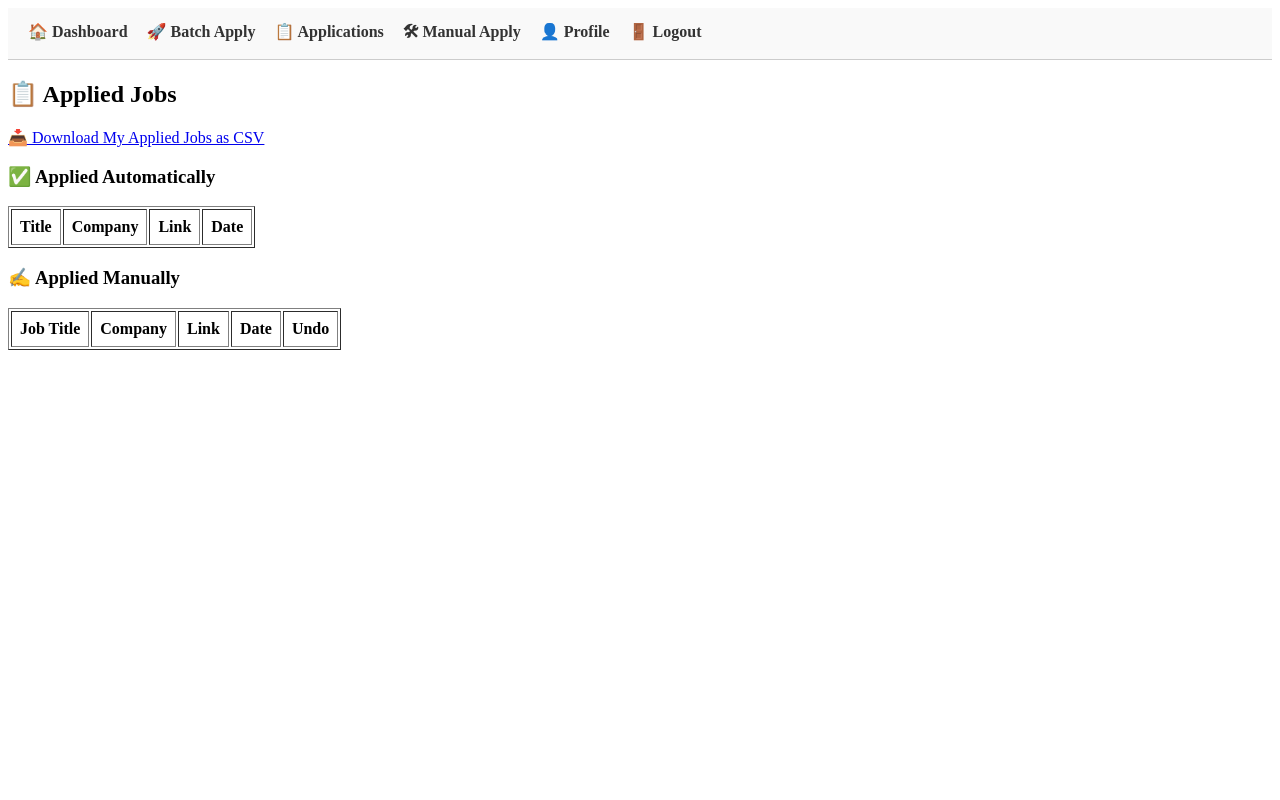
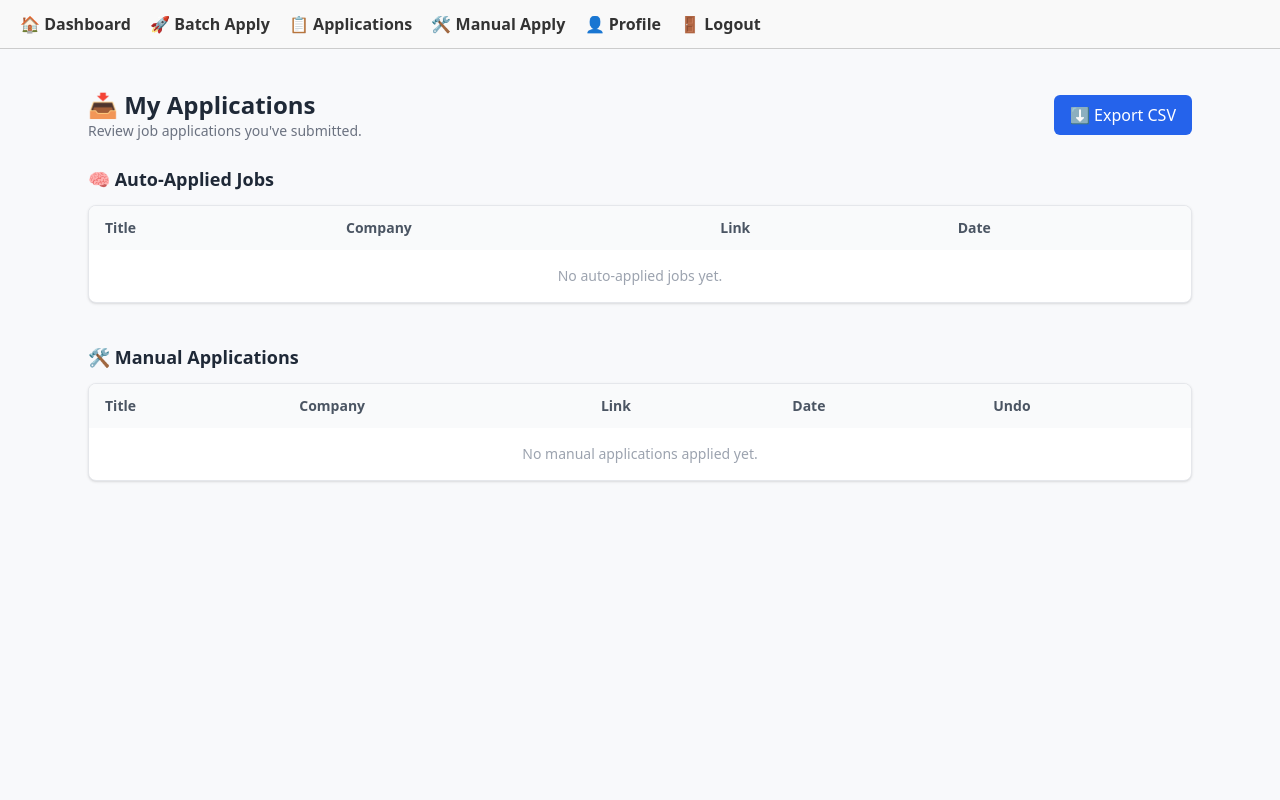
Before and after one commit to Kalyan717ps/Job-Bot-Cursor, a Flask app: page /applications in a window 1280 px wide. Run offline with Flask 3, Linux system fonts and the light colour scheme; a user stored in the database is signed in; tables that the repository leaves empty hold one stand-in row (values such as "Sample post"); lists and menus that the app fills with data are empty; some libraries are stand-ins or nearby versions.

Commit message:
update applications and manual_apply  pages UX

```diff
--- a/app.py
+++ b/app.py
@@ -429,3 +429,17 @@
 
 if __name__ == "__main__":
     app.run(debug=True)
+
+@app.route('/mark-done/<int:job_id>', methods=['POST'])
+@login_required
+def mark_done(job_id):
+    job = Application.query.get(job_id)
+    if job and job.user_id == current_user.id and job.status == 'manual':
+        job.status = 'applied_manual'
+        db.session.commit()
+
+        msg = f"✔️ Marked '{job.job_title}' as done from manual."
+        session.setdefault('job_log', []).append(msg)
+        session.modified = True
+
+    return redirect(url_for('manual_jobs'))
--- a/templates/applications.html
+++ b/templates/applications.html
@@ -1,58 +1,99 @@
+{% include 'navbar.html' %}
+
 <!DOCTYPE html>
-<html>
-<head><title>All Applications</title></head>
-{% include 'navbar.html' %}
-<body>
-  <h2>📋 Applied Jobs</h2>
+<html lang="en">
+<head>
+  <meta charset="UTF-8" />
+  <title>My Applications — MarketMind</title>
+  <meta name="viewport" content="width=device-width, initial-scale=1" />
+  <script src="https://cdn.tailwindcss.com"></script>
+</head>
+<body class="bg-[#f8f9fb] text-gray-800">
+<main class="max-w-6xl mx-auto px-4 sm:px-6 py-10">
+  <div class="flex justify-between items-center mb-6">
+    <div>
+      <h1 class="text-2xl font-bold">📥 My Applications</h1>
+      <p class="text-sm text-gray-500">Review job applications you've submitted.</p>
+    </div>
+    <a href="{{ url_for('export_applications') }}" class="bg-blue-600 text-white px-4 py-2 rounded-md hover:bg-blue-700">
+      ⬇️ Export CSV
+    </a>
+  </div>
 
-  <p>
-    <a href="{{ url_for('export_applications') }}">
-      📥 Download My Applied Jobs as CSV
-    </a>
-  </p>
+  <div class="space-y-10">
+    <!-- Auto-Applied -->
+    <div>
+      <h2 class="text-lg text-gray-800 font-semibold mb-3">🧠 Auto-Applied Jobs</h2>
+      <div class="bg-white border rounded-lg shadow overflow-x-auto">
+        <table class="min-w-full text-sm">
+          <thead class="bg-gray-50 text-left font-semibold text-gray-600">
+            <tr>
+              <th class="px-4 py-3">Title</th>
+              <th class="px-4 py-3">Company</th>
+              <th class="px-4 py-3">Link</th>
+              <th class="px-4 py-3">Date</th>
+            </tr>
+          </thead>
+          <tbody>
+            {% for job in applications if job.status == 'applied' %}
+              <tr class="border-t">
+                <td class="px-4 py-3">{{ job.job_title }}</td>
+                <td class="px-4 py-3">{{ job.company }}</td>
+                <td class="px-4 py-3">
+                  <a class="text-blue-600 underline text-sm" href="{{ job.link }}" target="_blank">View</a>
+                </td>
+                <td class="px-4 py-3">{{ job.timestamp.strftime('%Y-%m-%d %H:%M') }}</td>
+              </tr>
+            {% else %}
+              <tr>
+                <td colspan="4" class="p-4 text-center text-gray-400">No auto-applied jobs yet.</td>
+              </tr>
+            {% endfor %}
+          </tbody>
+        </table>
+      </div>
+    </div>
 
-  <h3>✅ Applied Automatically</h3>
-  <table border="1" cellpadding="8">
+    <!-- Manually Applied -->
+    <div>
+      <h2 class="text-lg font-semibold text-gray-800 mb-3">🛠 Manual Applications</h2>
+      <div class="bg-white border rounded-lg shadow overflow-x-auto">
+        <table class="min-w-full text-sm">
+          <thead class="bg-gray-50 text-left font-semibold text-gray-600">
             <tr>
-      <th>Title</th><th>Company</th><th>Link</th><th>Date</th>
+              <th class="px-4 py-3">Title</th>
+              <th class="px-4 py-3">Company</th>
+              <th class="px-4 py-3">Link</th>
+              <th class="px-4 py-3">Date</th>
+              <th class="px-4 py-3">Undo</th>
             </tr>
-    {% for job in applications %}
-      {% if job.status == 'applied' %}
-      <tr>
-        <td>{{ job.job_title }}</td>
-        <td>{{ job.company }}</td>
-        <td><a href="{{ job.link }}" target="_blank">View</a></td>
-        <td>{{ job.timestamp.strftime('%d %b %Y %H:%M') }}</td>
-      </tr>
-      {% endif %}
-    {% endfor %}
-  </table>
-
-  <h3>✍️ Applied Manually</h3>
-  <table border="1" cellpadding="8">
-    <tr>
-      <th>Job Title</th>
-      <th>Company</th>
-      <th>Link</th>
-      <th>Date</th>
-      <th>Undo</th>
-    </tr>
-    {% for job in applications %}
-      {% if job.status == 'applied_manual' %}
-      <tr>
-        <td>{{ job.job_title }}</td>
-        <td>{{ job.company }}</td>
-        <td><a href="{{ job.link }}" target="_blank">View</a></td>
-        <td>{{ job.timestamp.strftime('%d %b %Y %H:%M') }}</td>
-        <td>
+          </thead>
+          <tbody>
+            {% for job in applications if job.status == 'applied_manual' %}
+              <tr class="border-t">
+                <td class="px-4 py-3">{{ job.job_title }}</td>
+                <td class="px-4 py-3">{{ job.company }}</td>
+                <td class="px-4 py-3">
+                  <a class="text-blue-600 underline text-sm" href="{{ job.link }}" target="_blank">View</a>
+                </td>
+                <td class="px-4 py-3">{{ job.timestamp.strftime('%Y-%m-%d %H:%M') }}</td>
+                <td class="px-4 py-3">
                   <form method="POST">
                     <input type="hidden" name="job_id" value="{{ job.id }}">
-            <button type="submit" style="color:red;">🗑 Remove</button>
+                    <button type="submit" class="text-red-500 hover:underline text-sm font-semibold">Undo</button>
                   </form>
                 </td>
               </tr>
-      {% endif %}
+            {% else %}
+              <tr>
+                <td colspan="5" class="p-4 text-center text-gray-400">No manual applications applied yet.</td>
+              </tr>
             {% endfor %}
+          </tbody>
         </table>
+      </div>
+    </div>
+  </div>
+</main>
 </body>
 </html>
```
Also changed, not shown: templates/manual_jobs.html (+35 -23 lines). Lines whose indentation alone changed are shown as unchanged.
